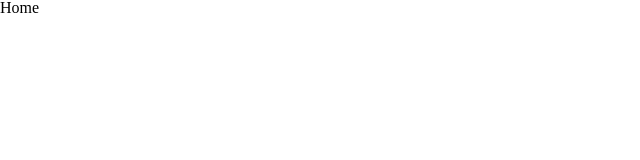
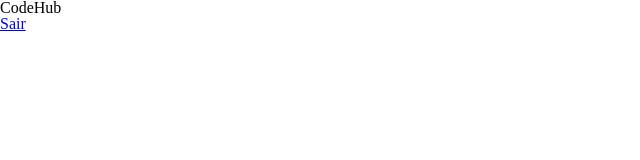
Before and after one commit to mauibuarque/CodeHub, a React (Vite) app in the folder code-hub/: page / in a window 1280 px wide. Shown: the top 160 px of the page, without its empty margins (0-640 px from the left). Built offline with nearby package versions, Linux system fonts and the light colour scheme.

Commit message:
feat: homePage header & headerTag in headerComponent

```diff
--- a/code-hub/src/components/Header/index.jsx
+++ b/code-hub/src/components/Header/index.jsx
@@ -1,9 +1,9 @@
 const Header = ({ children }) => {
   return (
-    <>
+    <header>
       <h1>CodeHub</h1>
       {children}
-    </>
+    </header>
   );
 };
 
--- a/code-hub/src/pages/HomePage/index.jsx
+++ b/code-hub/src/pages/HomePage/index.jsx
@@ -1,7 +1,12 @@
+import { Link } from "react-router-dom";
+import { Header } from "../../components";
+
 const HomePage = () => {
   return (
     <>
-      <h1>Home</h1>
+      <Header>
+        <Link to="/login">Sair</Link>
+      </Header>
     </>
   );
 };
```
